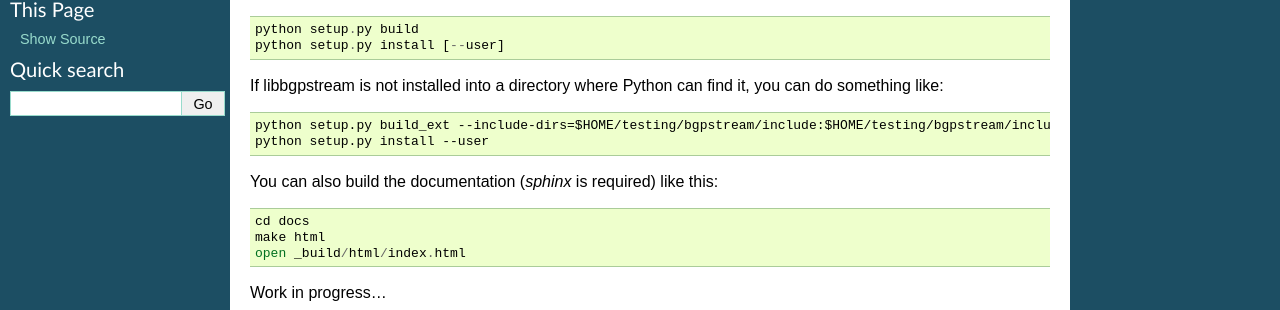
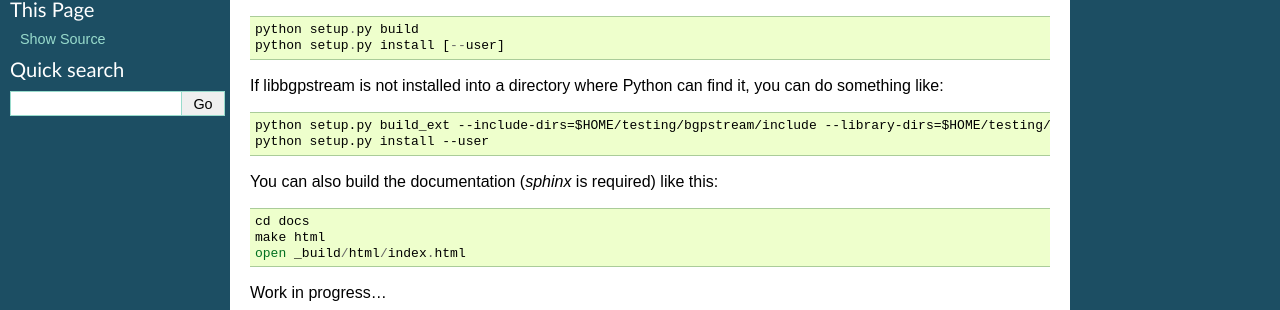
Before and after one commit to CAIDA/bgpstream, a Sphinx documentation site: the page built from docs/install.rst, in a window 1280 px wide. Shown: the part 154-464 px from the top of the page. Built offline with Sphinx 7.4.7, drawn with Linux system fonts in a browser that asks for light colours.

```diff
--- a/docs/install.rst
+++ b/docs/install.rst
@@ -18,7 +18,7 @@ find it, you can do something like:
 
 ::
 
-   python setup.py build_ext --include-dirs=$HOME/testing/bgpstream/include:$HOME/testing/bgpstream/include --library-dirs=$HOME/testing/bgpstream/lib
+   python setup.py build_ext --include-dirs=$HOME/testing/bgpstream/include --library-dirs=$HOME/testing/bgpstream/lib
    python setup.py install --user
 
 
```
Also changed, not shown: README.md (+2 -2 lines).
